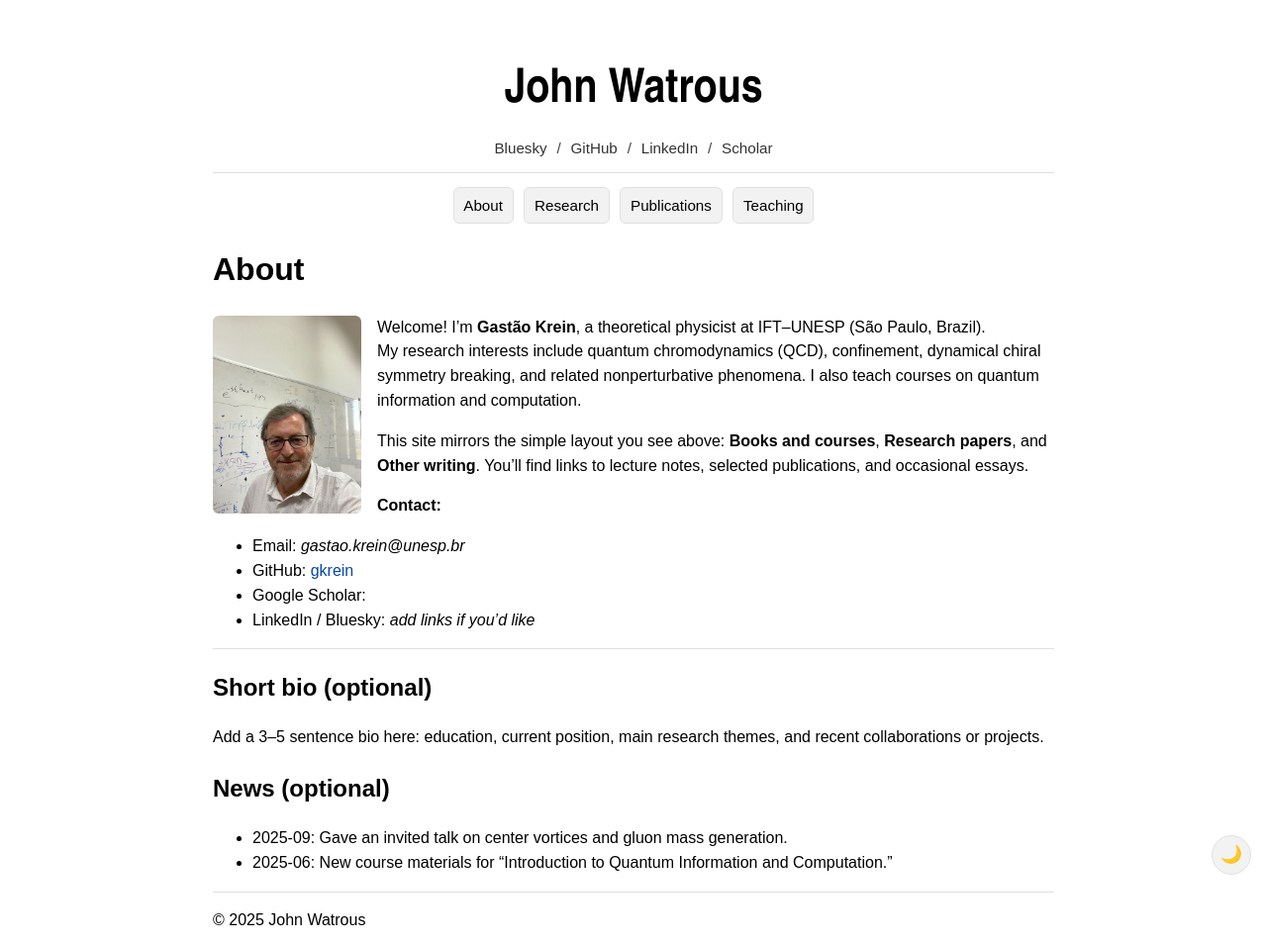
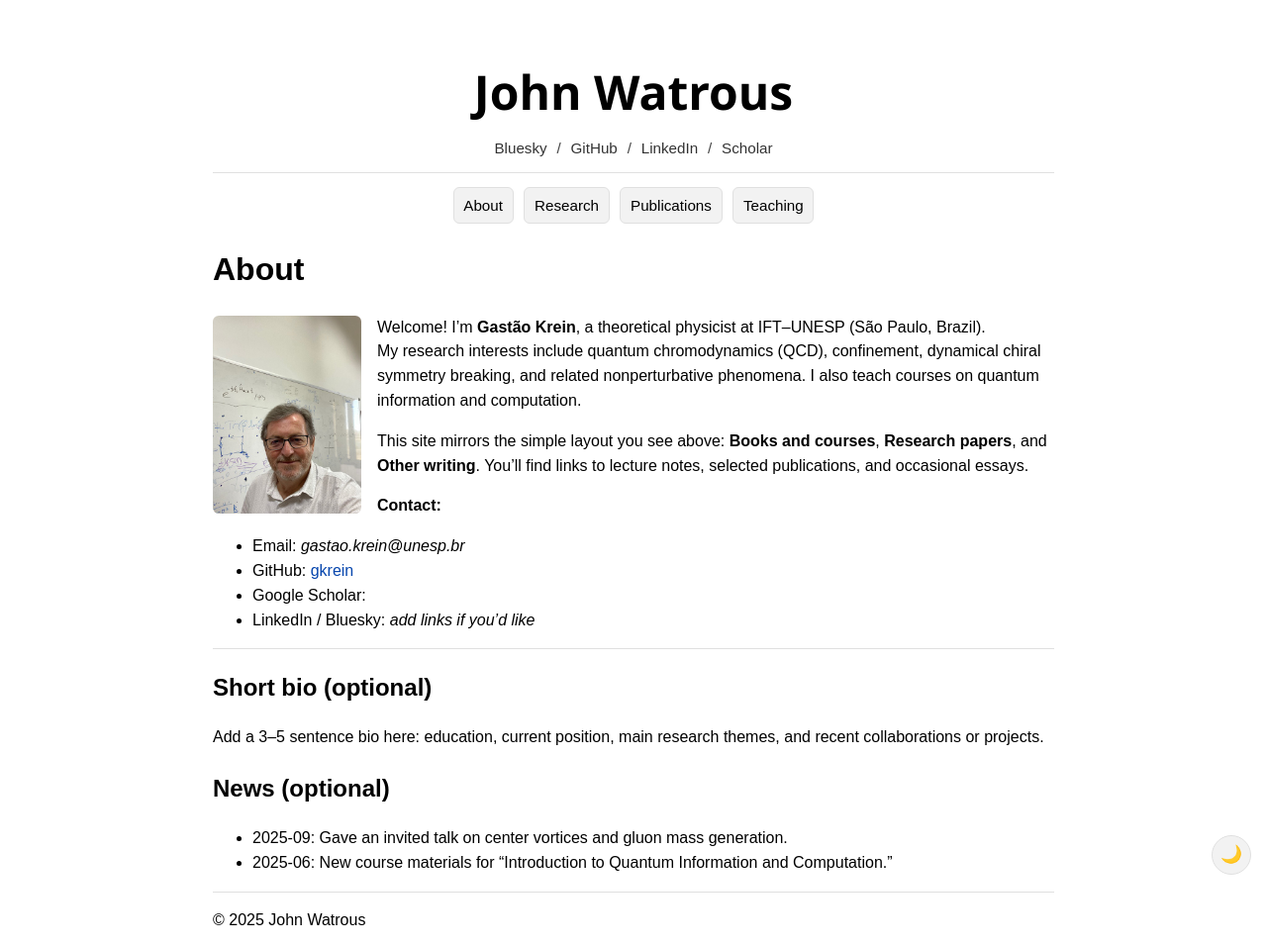
Before and after one commit to gkrein/gkrein.github.io, a Jekyll site: the page built from index.md, in a window 1280 px wide. Shown: the whole page at 99% size. Built offline with Jekyll 4.4.1, drawn with Linux system fonts in a browser that asks for light colours.

Commit message:
Update site.css

```diff
--- a/assets/css/site.css
+++ b/assets/css/site.css
@@ -39,7 +39,7 @@ a:hover { text-decoration: underline; }
 
 /* Masthead: centered name + centered social links */
 .masthead { text-align: center; margin-bottom: 0.75rem; }
-.masthead h1 { font-family: "Arial Narrow", Arial, "DejaVu Sans ExtraLight", "DejaVu Sans", -apple-system, BlinkMacSystemFont, "Segoe UI", Roboto,
+.masthead h1 { font-family: "Segoe UI", Arial, "DejaVu Sans ExtraLight", "DejaVu Sans", -apple-system, BlinkMacSystemFont, Roboto,
                Helvetica, sans-serif; font-size: 3.0rem; margin-top: 3.5rem; margin-bottom: 0.5rem; font-weight: 600; }
 .masthead .social { font-size: 0.95rem; color: var(--muted-text); }
 .masthead .social a { color: var(--text-color); opacity: 0.8; }
```
